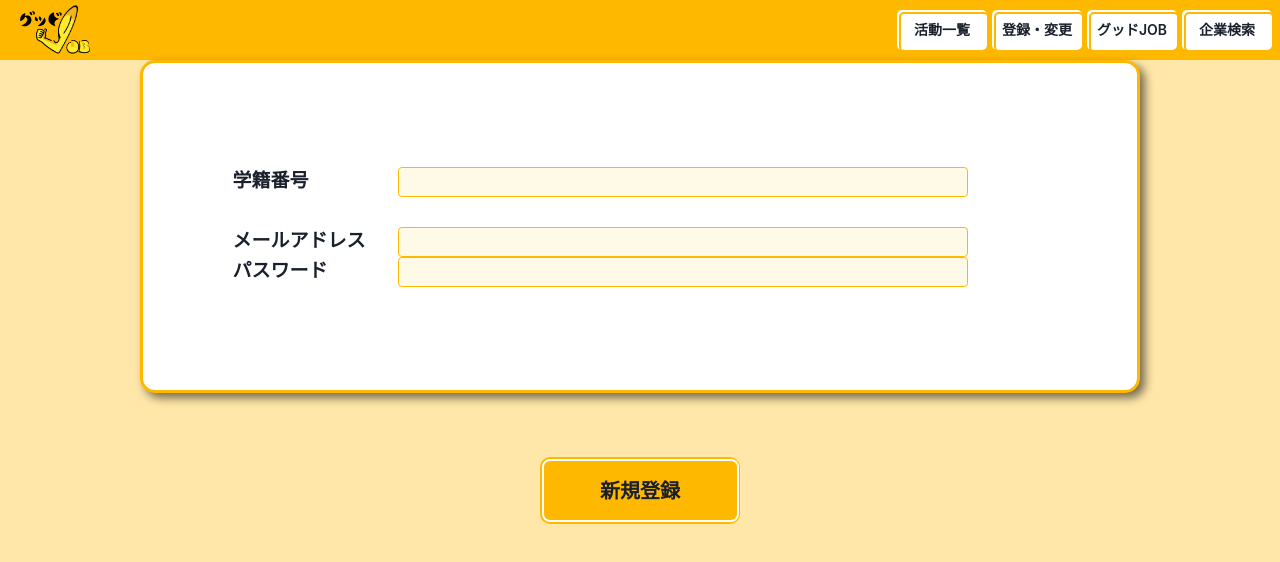
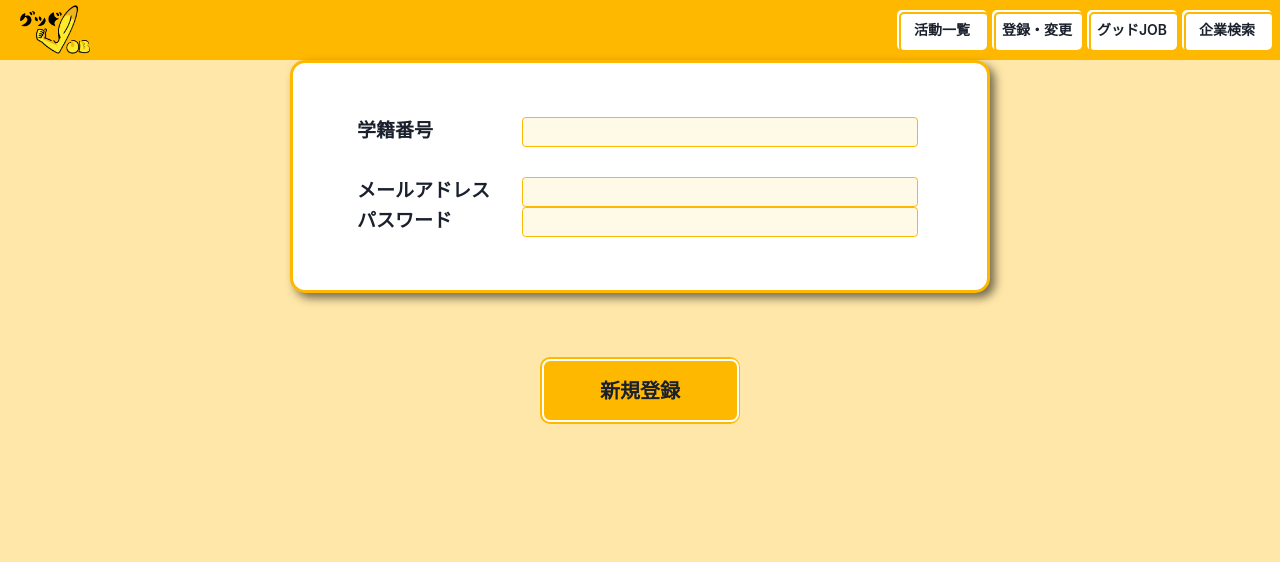
Before and after one commit to tama10171/next-recruit-app, a Next.js app: page /signUp in a window 1280 px wide. Shown: the top 562 px of the page. Built offline with nearby package versions, Linux system fonts and the light colour scheme; no server answers.

Commit message:
ログイン画面のスタイル修正

```diff
--- a/styles/_main.scss
+++ b/styles/_main.scss
@@ -13,9 +13,9 @@
     flex-direction: column;
     justify-content: center;
     width: 80%;
-    max-width: 1000px;
+    max-width: 700px;
     aspect-ratio: 6/2;
-    padding: 3% 7%;
+    padding: 2% 5%;
     border-radius: 15px;
     border: #ffb800 3px solid;
     box-shadow: 5px 5px 10px rgba(0, 0, 0, 0.542);
--- a/styles/style.css
+++ b/styles/style.css
@@ -70,9 +70,9 @@ html {
   flex-direction: column;
   justify-content: center;
   width: 80%;
-  max-width: 1000px;
+  max-width: 700px;
   aspect-ratio: 6/2;
-  padding: 3% 7%;
+  padding: 2% 5%;
   border-radius: 15px;
   border: #ffb800 3px solid;
   box-shadow: 5px 5px 10px rgba(0, 0, 0, 0.542);
```
Also changed, not shown: 1 other file (tests, documents, lock files or other folders).
